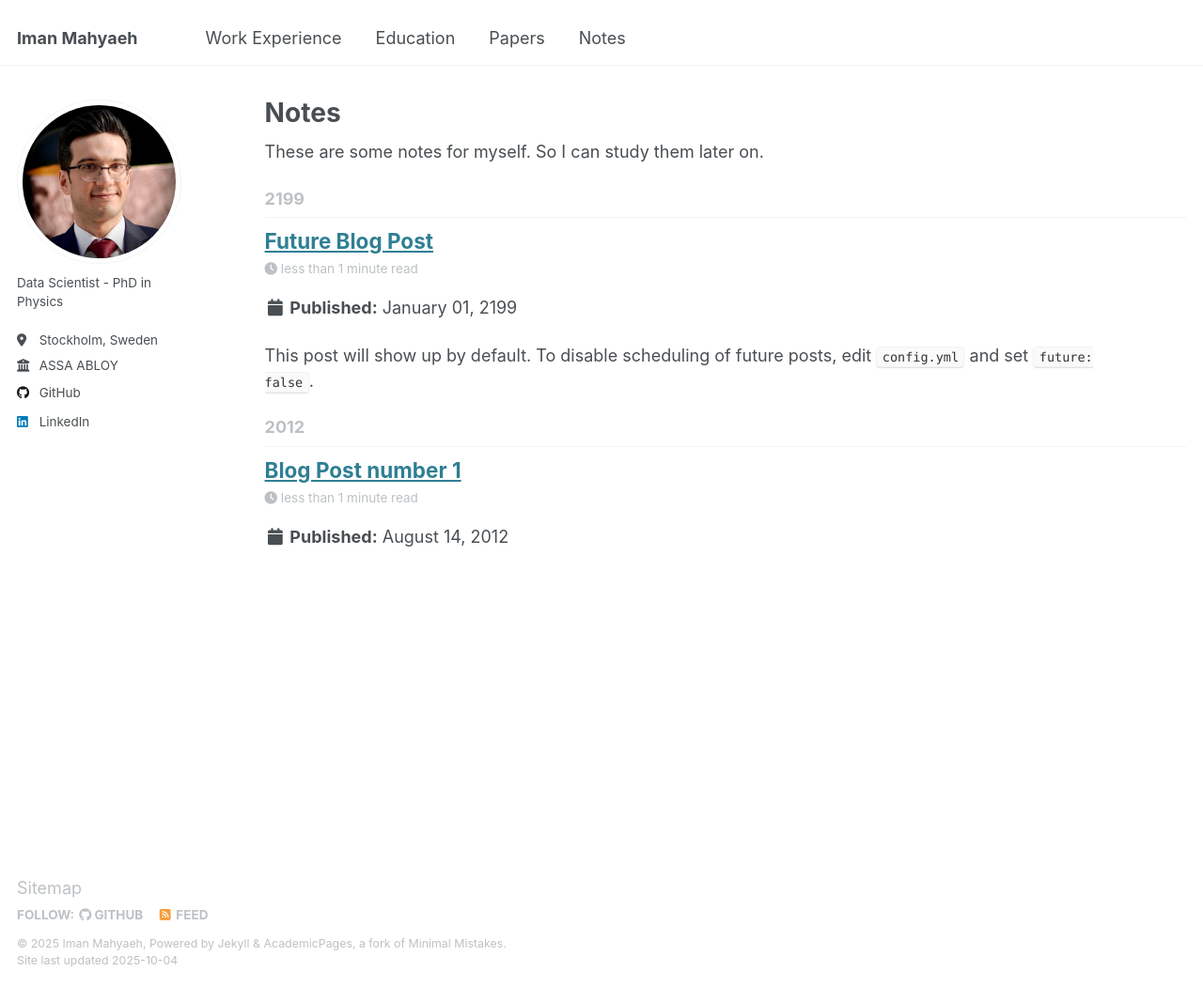
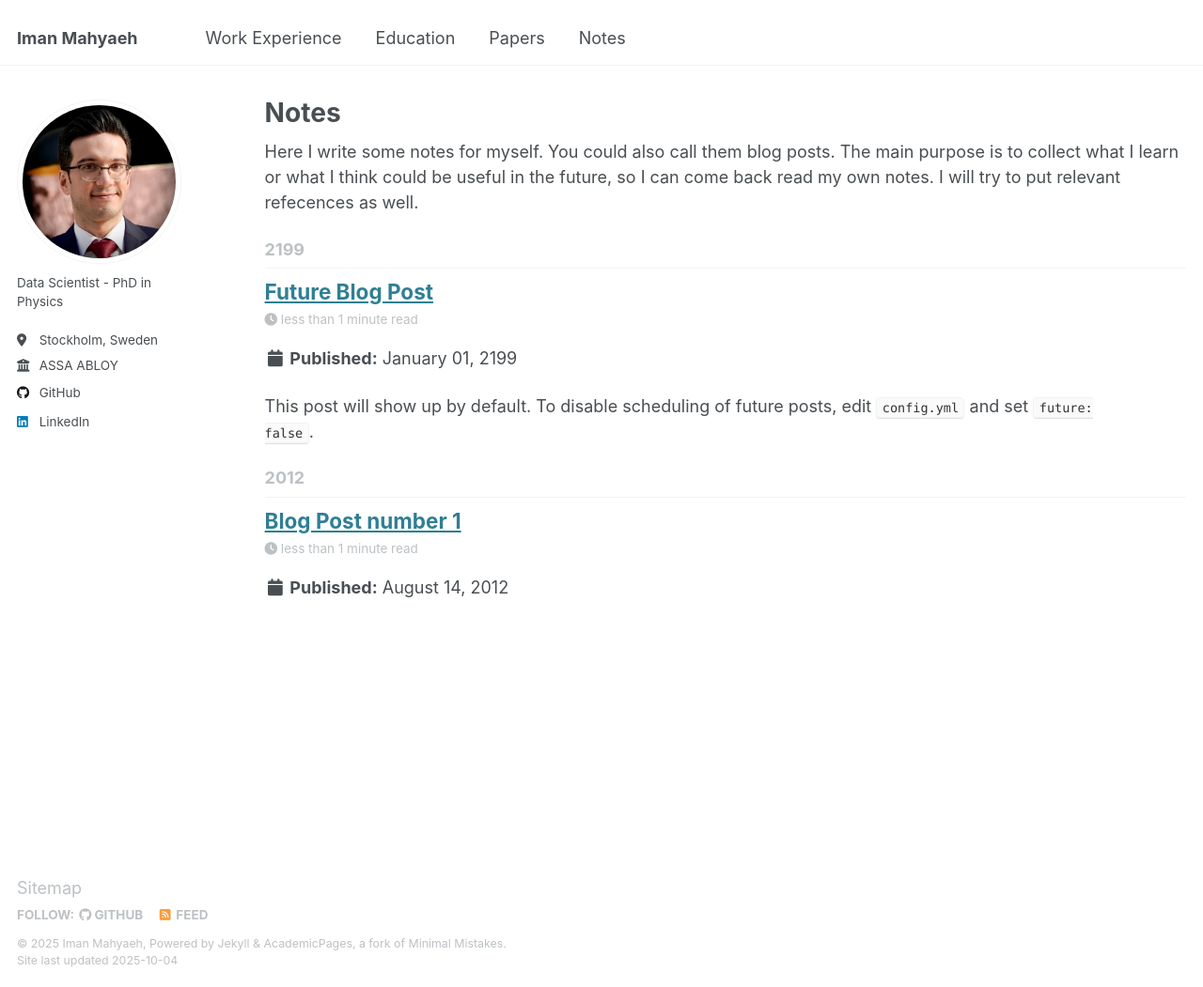
Before and after one commit to imanm24/imanm24.github.io, a Jekyll site: the page built from _pages/year-archive.html, in a window 1280 px wide and 1051 px high. Shown: the whole window at 94% size. Built offline with Jekyll 4.4.1, drawn with Linux system fonts in a browser that asks for light colours.

Commit message:
Update year-archive.html
Note added on top of the page,

```diff
--- a/_pages/year-archive.html
+++ b/_pages/year-archive.html
@@ -6,7 +6,10 @@ author_profile: true
 redirect_from:
   - /wordpress/blog-posts/
 ---
-These are some notes for myself. So I can study them later on.
+Here I write some notes for myself. You could also call them blog posts.
+The main purpose is to collect what I learn or what I think could be useful in the future, so I can come back read my own notes.
+I will try to put relevant refecences as well.
+
 {% include base_path %}
 {% capture written_year %}'None'{% endcapture %}
 {% for post in site.posts %}
```
